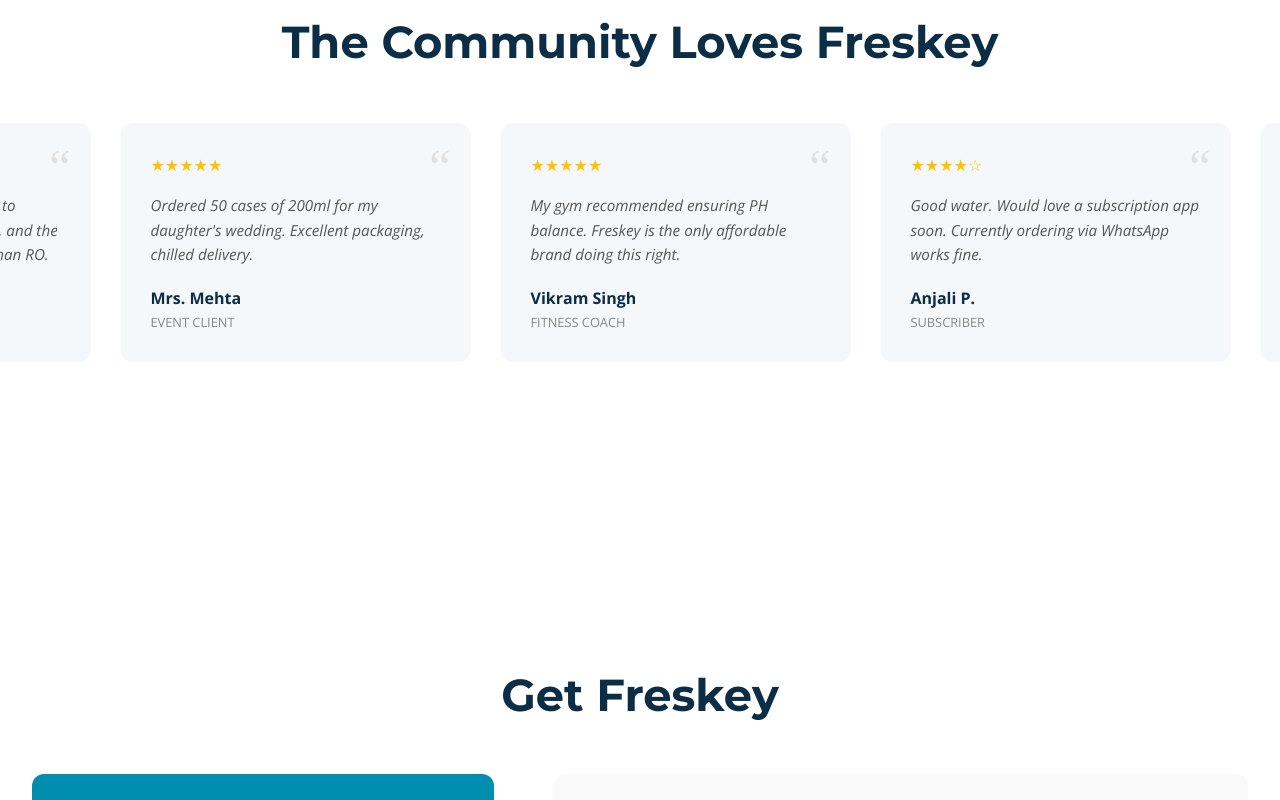
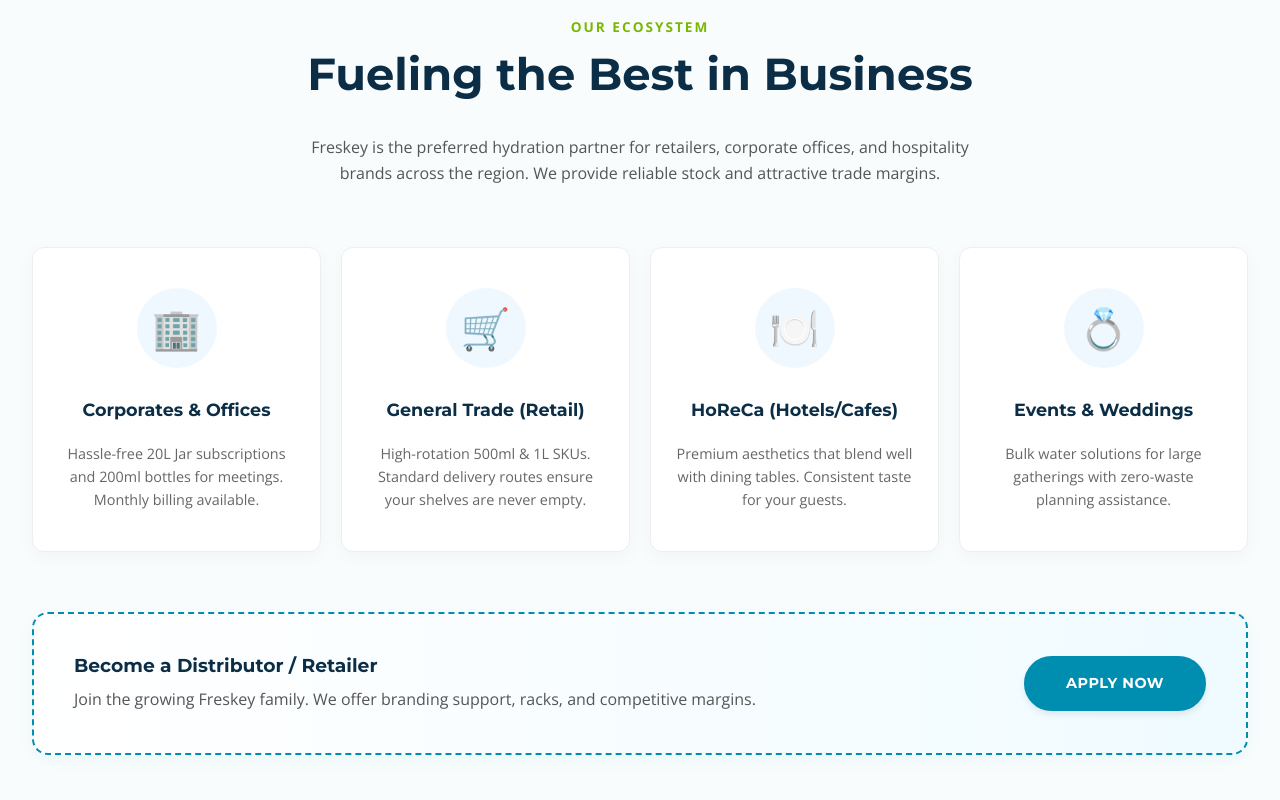
Before and after one commit to freskeypiyo/water, a plain HTML site: page index.html in a window 1280 px wide. Shown: the part 4320-5120 px from the top of the page. Drawn offline with nearby package versions, Linux system fonts and the light colour scheme.

Commit message:
Update index.html

```diff
--- a/index.html
+++ b/index.html
@@ -1485,6 +1485,114 @@
                 </div>
             </div>
         </div>
+    </section>
+
+    <!-- 8.5 PARTNERS & NETWORK SECTION -->
+    <section id="partners" style="padding: var(--spacing-xxl) 0; background-color: #f8fcfd; border-top: 1px solid #e1e1e1;">
+        <div class="container">
+            <!-- Header -->
+            <div class="text-center" style="margin-bottom: 60px;">
+                <span class="section-subtag">Our Ecosystem</span>
+                <h2 class="section-title">Fueling the Best in Business</h2>
+                <p style="max-width: 700px; margin: 0 auto; color: var(--color-grey-700);">
+                    Freskey is the preferred hydration partner for retailers, corporate offices, and hospitality brands across the region. We provide reliable stock and attractive trade margins.
+                </p>
+            </div>
+
+            <!-- Stats/Categories Grid -->
+            <div class="partner-grid">
+                <!-- Card 1 -->
+                <div class="partner-card">
+                    <div class="p-icon">🏢</div>
+                    <h4>Corporates & Offices</h4>
+                    <p>Hassle-free 20L Jar subscriptions and 200ml bottles for meetings. Monthly billing available.</p>
+                </div>
+                <!-- Card 2 -->
+                <div class="partner-card">
+                    <div class="p-icon">🛒</div>
+                    <h4>General Trade (Retail)</h4>
+                    <p>High-rotation 500ml & 1L SKUs. Standard delivery routes ensure your shelves are never empty.</p>
+                </div>
+                <!-- Card 3 -->
+                <div class="partner-card">
+                    <div class="p-icon">🍽️</div>
+                    <h4>HoReCa (Hotels/Cafes)</h4>
+                    <p>Premium aesthetics that blend well with dining tables. Consistent taste for your guests.</p>
+                </div>
+                <!-- Card 4 -->
+                <div class="partner-card">
+                    <div class="p-icon">💍</div>
+                    <h4>Events & Weddings</h4>
+                    <p>Bulk water solutions for large gatherings with zero-waste planning assistance.</p>
+                </div>
+            </div>
+
+            <!-- Become Partner CTA Box -->
+            <div class="partner-cta-box">
+                <div class="cta-text">
+                    <h3 style="margin-bottom: 10px; color: var(--color-brand-dark);">Become a Distributor / Retailer</h3>
+                    <p style="margin-bottom: 0; color: #555;">Join the growing Freskey family. We offer branding support, racks, and competitive margins.</p>
+                </div>
+                <div class="cta-action">
+                    <a href="#contact" class="btn btn-primary" onclick="document.querySelector('textarea').value='I am interested in becoming a Distributor';">Apply Now</a>
+                </div>
+            </div>
+        </div>
+
+        <!-- Section Specific CSS (Embeds automatically) -->
+        <style>
+            .partner-grid {
+                display: grid;
+                grid-template-columns: repeat(4, 1fr);
+                gap: 20px;
+                margin-bottom: 60px;
+            }
+            .partner-card {
+                background: white;
+                padding: 40px 25px;
+                border-radius: 12px;
+                text-align: center;
+                box-shadow: 0 5px 20px rgba(0,0,0,0.03);
+                border: 1px solid #eee;
+                transition: transform 0.3s ease, border-color 0.3s ease;
+                display: flex;
+                flex-direction: column;
+                align-items: center;
+            }
+            .partner-card:hover {
+                transform: translateY(-5px);
+                border-color: var(--color-brand-primary);
+                box-shadow: 0 15px 30px rgba(0,0,0,0.08);
+            }
+            .p-icon { font-size: 2.5rem; margin-bottom: 20px; display: inline-block; background: #f0f8ff; padding: 15px; border-radius: 50%; width: 80px; height: 80px; display:flex; align-items:center; justify-content:center; }
+            .partner-card h4 { font-size: 1.1rem; color: var(--color-brand-dark); font-weight: 700; margin-bottom: 10px; min-height: 44px; display:flex; align-items:center; }
+            .partner-card p { font-size: 0.9rem; color: #666; line-height: 1.6; margin: 0; }
+
+            /* CTA BOX */
+            .partner-cta-box {
+                background: linear-gradient(to right, #ffffff, #f0fbff);
+                border: 2px dashed var(--color-brand-primary);
+                padding: 40px;
+                border-radius: 16px;
+                display: flex;
+                align-items: center;
+                justify-content: space-between;
+                gap: 20px;
+                flex-wrap: wrap;
+                box-shadow: 0 5px 15px rgba(0, 142, 176, 0.05);
+            }
+            .cta-text { flex: 1; min-width: 300px; }
+
+            /* RESPONSIVE */
+            @media (max-width: 992px) {
+                .partner-grid { grid-template-columns: repeat(2, 1fr); }
+            }
+            @media (max-width: 576px) {
+                .partner-grid { grid-template-columns: 1fr; }
+                .partner-cta-box { text-align: center; justify-content: center; }
+                .cta-text { min-width: auto; margin-bottom: 20px; }
+            }
+        </style>
     </section>
 
     <!-- 9. REVIEWS -->
```
